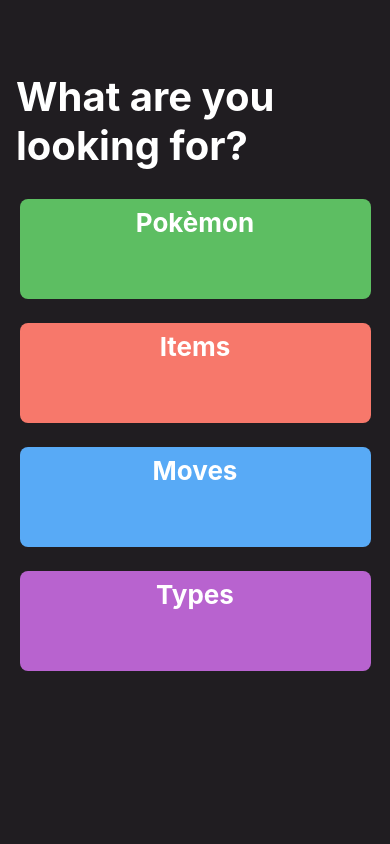
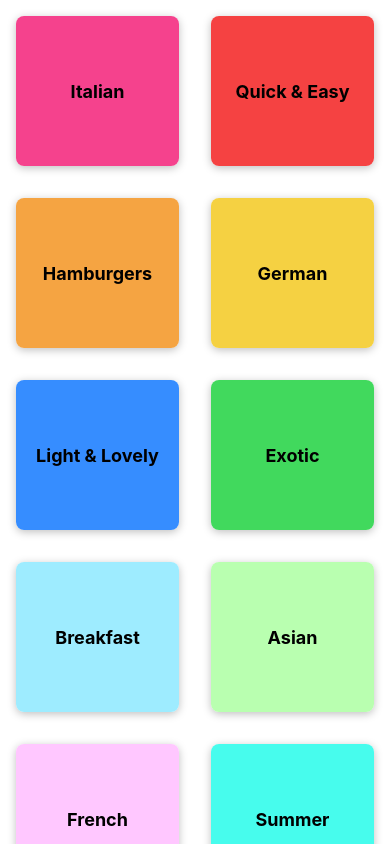
Before and after one commit to Lariicsa/bnky-pokedsk, a React Native app: screen / in a window 390 px wide. Built offline with nearby package versions, Linux system fonts and the light colour scheme.

Commit message:
Set a flatlist

```diff
--- a/App.js
+++ b/App.js
@@ -9,44 +9,15 @@
 	FlatList,
 } from "react-native";
 import { StatusBar } from "expo-status-bar";
+import PokemonScreen from "./screens/PokemonScreen";
 
 export default function App() {
 	return (
 		<>
 			<StatusBar style="light" />
-			<View style={styles.container}>
-				<View style={styles.pokeTop}>
-					<Text style={styles.mainTitle}>What are you looking for?</Text>
-				</View>
 
-				<ScrollView>
-					<View style={[styles.pokesContainer]}>
-						<View style={[styles.optionButton, styles.option1]}>
-							<Pressable android_ripple={{ color: "#75C879" }}>
-								<Text style={styles.commonText}>Pokèmon</Text>
-							</Pressable>
-						</View>
+				<PokemonScreen />
 
-						<View style={[styles.optionButton, styles.option2]}>
-							<Pressable android_ripple={{ color: "#F88C81" }}>
-								<Text style={styles.commonText}>Items</Text>
-							</Pressable>
-						</View>
-
-						<View style={[styles.optionButton, styles.option3]}>
-							<Pressable android_ripple={{ color: "#71B7F7" }}>
-								<Text style={styles.commonText}>Moves</Text>
-							</Pressable>
-						</View>
-
-						<View style={[styles.optionButton, styles.option4]}>
-							<Pressable android_ripple={{ color: "#C37AD6" }}>
-								<Text style={styles.commonText}>Types</Text>
-							</Pressable>
-						</View>
-					</View>
-				</ScrollView>
-			</View>
 		</>
 	);
 }
@@ -55,7 +26,7 @@
 	container: {
 		backgroundColor: "#201d21",
 		flex: 1,
-		flexDirection: "column",
+
 		justifyContent: "center",
 		alignItems: "center",
 	},
--- /dev/null
+++ b/components/ItemsGrid.js
@@ -0,0 +1,55 @@
+/** @format */
+
+import { Pressable, View, Text, Platform, StyleSheet } from "react-native";
+
+export default function ItemsGrid({ id, title, color, onPress }) {
+	return (
+		<View style={styles.gridItem}>
+      <Pressable
+        android_ripple={{ color: '#ccc' }}
+        style={({ pressed }) => [
+          styles.button,
+          pressed ? styles.buttonPressed : null,
+        ]}
+        onPress={onPress}
+      >
+        <View style={[styles.innerContainer, { backgroundColor: color }]}>
+          <Text style={styles.title}>{title}</Text>
+        </View>
+      </Pressable>
+    </View>
+	);
+}
+
+const styles = StyleSheet.create({
+	gridItem: {
+    flex: 1,
+    margin: 16,
+    height: 150,
+    borderRadius: 8,
+    elevation: 4,
+    backgroundColor: 'white',
+    shadowColor: 'black',
+    shadowOpacity: 0.25,
+    shadowOffset: { width: 0, height: 2 },
+    shadowRadius: 8,
+    overflow: Platform.OS === 'android' ? 'hidden' : 'visible',
+  },
+  button: {
+    flex: 1,
+  },
+  buttonPressed: {
+    opacity: 0.5,
+  },
+  innerContainer: {
+    flex: 1,
+    padding: 16,
+    borderRadius: 8,
+    justifyContent: 'center',
+    alignItems: 'center',
+  },
+  title: {
+    fontWeight: 'bold',
+    fontSize: 18,
+  },
+});
--- /dev/null
+++ b/models/category.js
@@ -0,0 +1,11 @@
+/** @format */
+
+class Category {
+	constructor(id, title, color) {
+		this.id = id;
+		this.title = title;
+		this.color = color;
+	}
+}
+
+export default Category;
--- /dev/null
+++ b/models/meal.js
@@ -0,0 +1,35 @@
+/** @format */
+
+class Meal {
+	constructor(
+		id,
+		categoryIds,
+		title,
+		affordability,
+		complexity,
+		imageUrl,
+		duration,
+		ingredients,
+		steps,
+		isGlutenFree,
+		isVegan,
+		isVegetarian,
+		isLactoseFree
+	) {
+		this.id = id;
+		this.categoryIds = categoryIds;
+		this.title = title;
+		this.imageUrl = imageUrl;
+		this.ingredients = ingredients;
+		this.steps = steps;
+		this.duration = duration;
+		this.complexity = complexity;
+		this.affordability = affordability;
+		this.isGlutenFree = isGlutenFree;
+		this.isVegan = isVegan;
+		this.isVegetarian = isVegetarian;
+		this.isLactoseFree = isLactoseFree;
+	}
+}
+
+export default Meal;
--- a/package.json
+++ b/package.json
@@ -9,10 +9,13 @@
     "web": "expo start --web"
   },
   "dependencies": {
+    "@react-navigation/native": "^6.1.18",
     "expo": "~51.0.28",
     "expo-status-bar": "~1.12.1",
     "react": "18.2.0",
-    "react-native": "0.74.5"
+    "react-native": "0.74.5",
+    "react-native-safe-area-context": "^4.11.0",
+    "react-native-screens": "^3.34.0"
   },
   "devDependencies": {
     "@babel/core": "^7.20.0"
--- /dev/null
+++ b/screens/PokemonScreen.js
@@ -0,0 +1,21 @@
+/** @format */
+
+import { FlatList } from "react-native";
+import ItemsGrid from "../components/ItemsGrid";
+import { CATEGORIES } from "../data/mock";
+
+function renderPokemonItem(itemData) {
+	return <ItemsGrid title={itemData.item.title} color={itemData.item.color} />;
+}
+
+function PokemonScreen(item) {
+	return (
+		<FlatList
+			data={CATEGORIES}
+			keyExtractor={(item) => item.id}
+			renderItem={renderPokemonItem}
+			numColumns={2}
+		/>
+	);
+}
+export default PokemonScreen;
```
Also changed, not shown: 1 other file (tests, documents, lock files or other folders).
